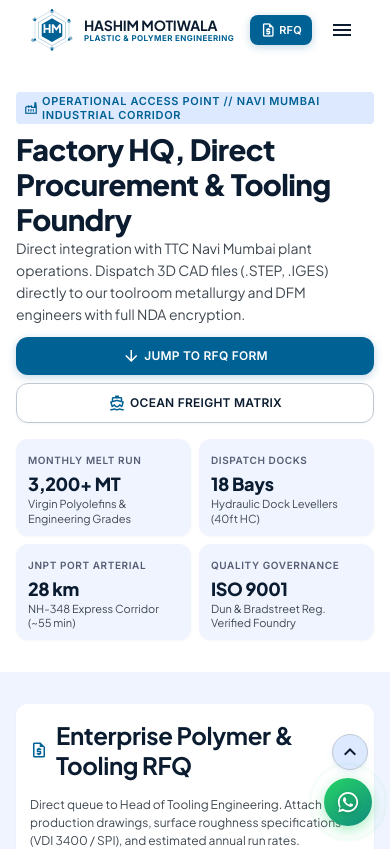
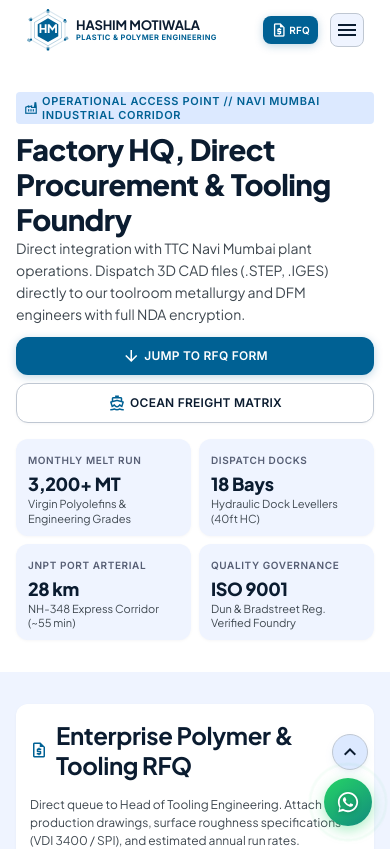
Before and after one commit to Egxie87/Hashimmotiwala, a React (Vite) app: page /contact in a window 390 px wide. Shown: the top 849 px of the page. Built offline with nearby package versions, Linux system fonts and the light colour scheme.

Commit message:
Fix mobile hamburger visibility, brand clipping, and add dedicated drawer close button

```diff
--- a/src/components/Header.css
+++ b/src/components/Header.css
@@ -77,8 +77,10 @@
   display: flex;
   align-items: center;
   justify-content: space-between;
-  gap: var(--space-md);
+  gap: var(--space-sm);
   height: 72px;
+  width: 100%;
+  min-width: 0;
 }
 
 /* Brand */
@@ -86,13 +88,17 @@
   display: flex;
   align-items: center;
   gap: var(--space-sm);
-  flex-shrink: 0;
+  min-width: 0;
+  flex-shrink: 1;
   text-decoration: none;
+  overflow: hidden;
 }
 
 .brand-text {
   display: flex;
   flex-direction: column;
+  min-width: 0;
+  overflow: hidden;
 }
 
 .brand-name {
@@ -103,6 +109,9 @@
   text-transform: uppercase;
   color: var(--on-surface);
   line-height: 1.2;
+  white-space: nowrap;
+  overflow: hidden;
+  text-overflow: ellipsis;
 }
 
 .brand-tagline {
@@ -113,6 +122,9 @@
   text-transform: uppercase;
   color: var(--primary);
   line-height: 1.2;
+  white-space: nowrap;
+  overflow: hidden;
+  text-overflow: ellipsis;
 }
 
 /* Nav */
@@ -235,18 +247,24 @@
 
 /* Hamburger */
 .hamburger {
-  display: flex;
+  display: none;
   align-items: center;
   justify-content: center;
   width: 40px;
   height: 40px;
   border-radius: var(--radius-lg);
   color: var(--on-surface);
-  transition: background var(--transition-fast);
+  background: var(--surface-container-low);
+  border: 1px solid var(--outline-variant);
+  transition: all var(--transition-fast);
+  cursor: pointer;
+  flex-shrink: 0;
+  touch-action: manipulation;
 }
 
 .hamburger:hover {
-  background: var(--surface-container);
+  background: var(--surface-container-high);
+  color: var(--primary);
 }
 
 /* Mobile Drawer */
@@ -265,7 +283,7 @@
   transition: transform 0.3s cubic-bezier(0.33, 1, 0.68, 1), visibility 0.3s;
   display: flex;
   flex-direction: column;
-  padding: 80px var(--space-md) var(--space-lg);
+  padding: 16px 16px 24px;
 }
 
 .mobile-drawer.open {
@@ -274,10 +292,67 @@
   pointer-events: auto;
 }
 
+.mobile-drawer-header {
+  display: flex;
+  align-items: center;
+  justify-content: space-between;
+  padding-bottom: var(--space-sm);
+  margin-bottom: var(--space-xs);
+  border-bottom: 1px solid var(--surface-container);
+}
+
+.mobile-drawer-brand {
+  display: flex;
+  align-items: center;
+  gap: 8px;
+  text-decoration: none;
+  min-width: 0;
+}
+
+.drawer-brand-name {
+  font-family: var(--font-display);
+  font-size: 13px;
+  font-weight: 700;
+  color: var(--on-surface);
+  display: block;
+  line-height: 1.2;
+}
+
+.drawer-brand-tagline {
+  font-family: var(--font-mono);
+  font-size: 8px;
+  font-weight: 600;
+  color: var(--primary);
+  display: block;
+  letter-spacing: 0.04em;
+}
+
+.mobile-drawer-close {
+  display: flex;
+  align-items: center;
+  justify-content: center;
+  width: 36px;
+  height: 36px;
+  border-radius: var(--radius-full);
+  background: var(--surface-container-high);
+  color: var(--on-surface);
+  border: none;
+  cursor: pointer;
+  transition: all var(--transition-fast);
+  flex-shrink: 0;
+  touch-action: manipulation;
+}
+
+.mobile-drawer-close:hover {
+  background: var(--surface-container-highest);
+  color: var(--primary);
+}
+
 .mobile-nav {
   display: flex;
   flex-direction: column;
   gap: var(--space-xs);
+  padding-top: var(--space-xs);
 }
 
 .mobile-nav-link {
@@ -318,7 +393,28 @@
   z-index: 999;
 }
 
-/* Responsive */
+/* Responsive Breakpoints */
+@media (max-width: 1023px) {
+  .header-nav {
+    display: none !important;
+  }
+
+  .hamburger {
+    display: flex !important;
+  }
+}
+
+@media (min-width: 1024px) {
+  .hamburger {
+    display: none !important;
+  }
+
+  .mobile-drawer,
+  .mobile-backdrop {
+    display: none !important;
+  }
+}
+
 @media (max-width: 767px) {
   .header-topbar {
     display: none;
@@ -334,7 +430,7 @@
   }
 
   .header-brand {
-    gap: 10px;
+    gap: 8px;
   }
 
   .brand-name {
@@ -364,23 +460,31 @@
   }
 }
 
-@media (min-width: 768px) and (max-width: 1199px) {
-  .header-nav {
-    display: none;
+@media (max-width: 480px) {
+  .header-main {
+    padding: 0 10px;
+  }
+
+  .header-brand {
+    gap: 6px;
+  }
+
+  .brand-name {
+    font-size: 13px;
+  }
+
+  .brand-tagline {
+    font-size: 7.5px;
+  }
+
+  .btn-rfq {
+    padding: 5px 8px;
+    font-size: 10px;
+    gap: 2px;
   }
 
   .hamburger {
-    display: flex !important;
+    width: 34px;
+    height: 34px;
   }
 }
-
-@media (min-width: 1200px) {
-  .hamburger {
-    display: none !important;
-  }
-
-  .mobile-drawer,
-  .mobile-backdrop {
-    display: none !important;
-  }
-}
--- a/src/components/Header.tsx
+++ b/src/components/Header.tsx
@@ -106,9 +106,9 @@ const Header: React.FC = () => {
 
             {/* Hamburger */}
             <button
-              className="hamburger hide-desktop"
+              className="hamburger"
               onClick={() => setMobileOpen(!mobileOpen)}
-              aria-label="Toggle navigation menu"
+              aria-label={mobileOpen ? 'Close navigation menu' : 'Open navigation menu'}
               aria-expanded={mobileOpen}
             >
               <span className="material-symbols-outlined icon-md">
@@ -121,12 +121,29 @@ const Header: React.FC = () => {
 
       {/* Mobile Drawer */}
       <div className={`mobile-drawer${mobileOpen ? ' open' : ''}`}>
+        <div className="mobile-drawer-header">
+          <Link to="/" className="mobile-drawer-brand" onClick={() => setMobileOpen(false)}>
+            <Logo size={32} />
+            <div className="mobile-drawer-brand-text">
+              <span className="drawer-brand-name">HASHIM MOTIWALA</span>
+              <span className="drawer-brand-tagline">PLASTIC & POLYMER ENG</span>
+            </div>
+          </Link>
+          <button
+            className="mobile-drawer-close"
+            onClick={() => setMobileOpen(false)}
+            aria-label="Close navigation menu"
+          >
+            <span className="material-symbols-outlined">close</span>
+          </button>
+        </div>
         <nav className="mobile-nav" aria-label="Mobile navigation">
           {navLinks.map((link) => (
             <Link
               key={link.path}
               to={link.path}
               className={`mobile-nav-link${location.pathname === link.path ? ' active' : ''}`}
+              onClick={() => setMobileOpen(false)}
             >
               {link.label}
               {link.badge && <span className="nav-badge">{link.badge}</span>}
```
